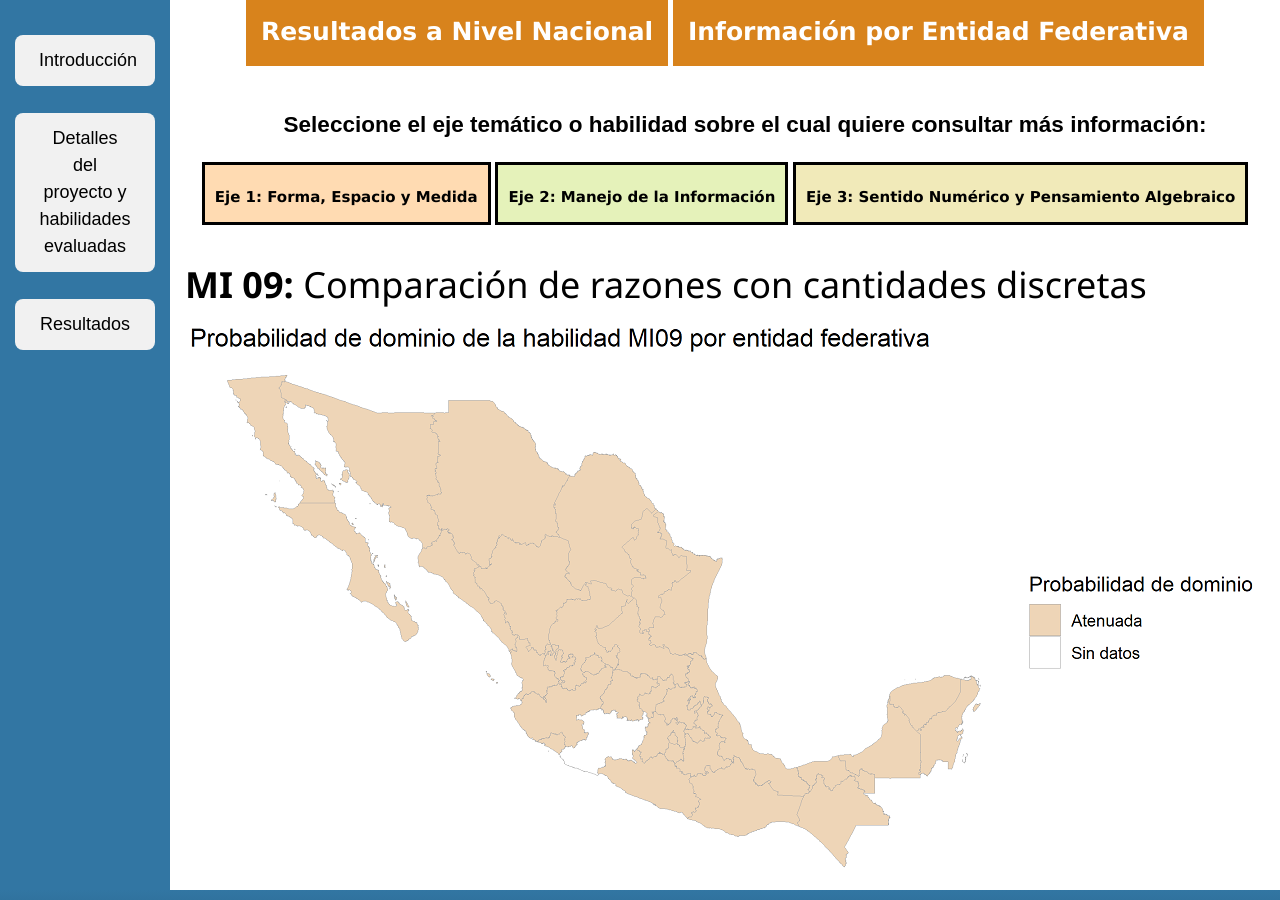
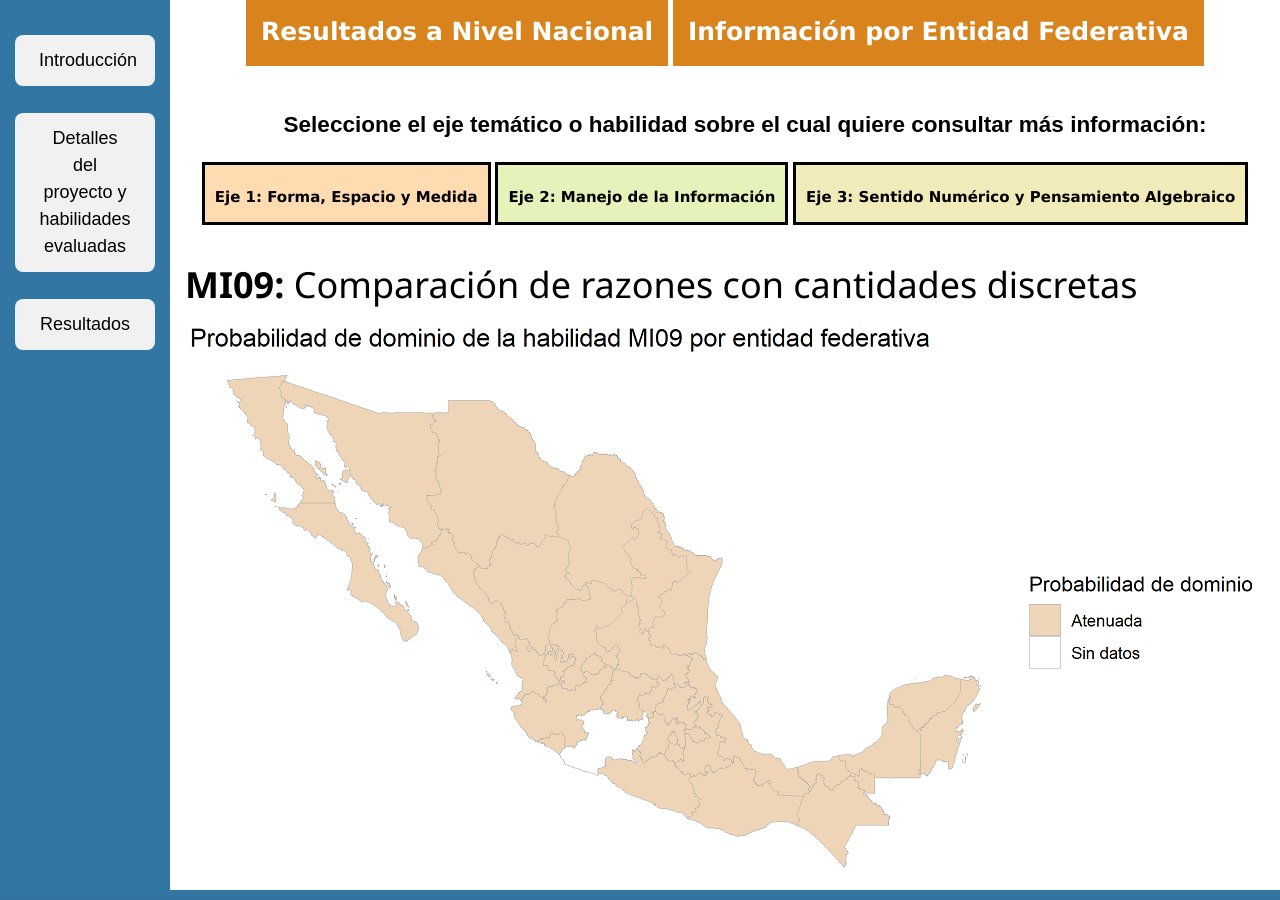
Before and after one commit to rimedie/rimedie.github.io, a Jekyll site: the page built from ProyVisuales/1_Infografia_Feb2019/Heatmaps/MI09.html, in a window 1280 px wide and 900 px high, scrolled down 600 px. Built offline with Jekyll 4.4.1, drawn with Linux system fonts in a browser that asks for light colours.

Commit message:
Update MI09.html

```diff
--- a/ProyVisuales/1_Infografia_Feb2019/Heatmaps/MI09.html
+++ b/ProyVisuales/1_Infografia_Feb2019/Heatmaps/MI09.html
@@ -4,7 +4,7 @@ title: MI09
 ---
 <div class="blurb">
 
-	<h1><b>MI 09:</b> Comparación de razones con cantidades discretas</h1>
+	<h1><b>MI09:</b> Comparación de razones con cantidades discretas</h1>
 	<center>
 	<img class="displayed" src="MI09.png" />
 	</center>
```
